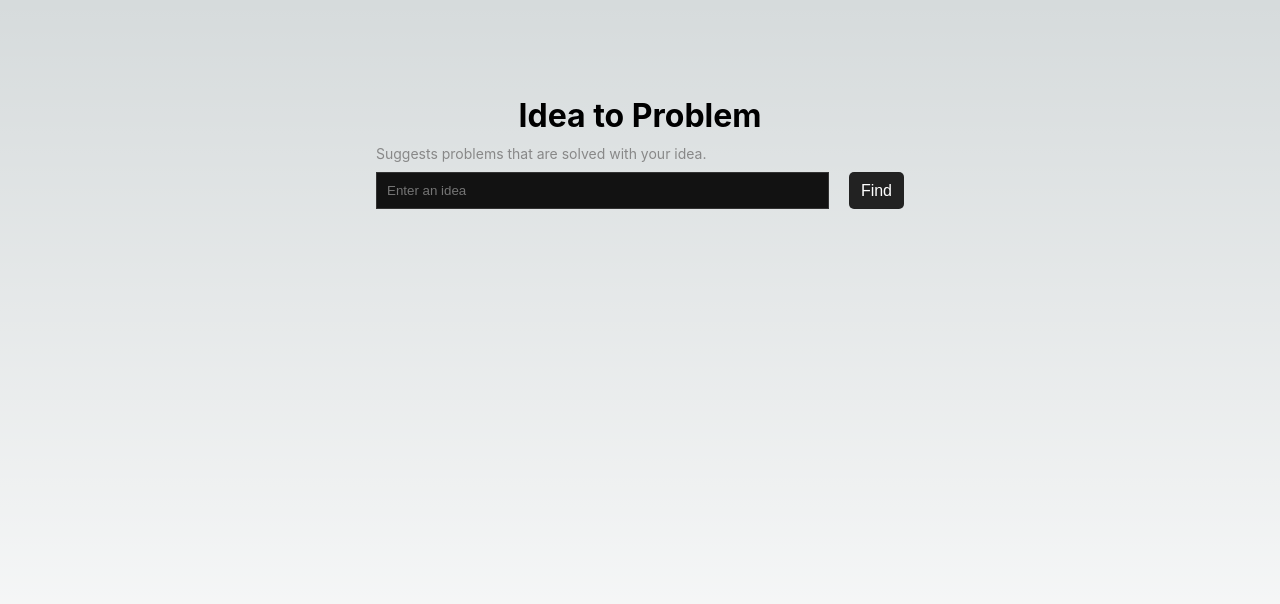
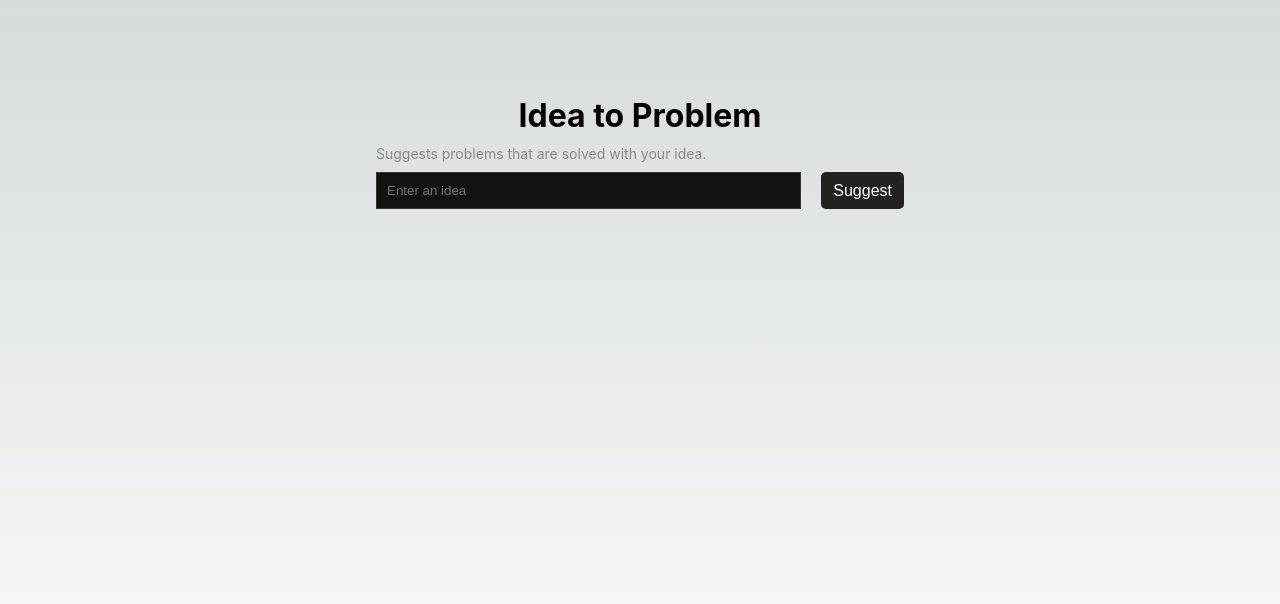
Before and after one commit to nishantrpai/tools.nishu.dev, a Next.js app: page /idea2problem in a window 1280 px wide. Shown: the top 604 px of the page. Built offline with nearby package versions, Linux system fonts and the light colour scheme.

Commit message:
update btn cta

```diff
--- a/pages/idea2problem.js
+++ b/pages/idea2problem.js
@@ -39,7 +39,7 @@ export default function Home() {
 
         <div style={{ display: 'flex', width: '100%', fontSize: '12px', gap: '20px'}}>
           <input style={{flexBasis: '90%', padding: '10px', border: '1px solid #333', outline: 'none'}} type="text" placeholder="Enter an idea" value={idea} onChange={handleIdea} />
-          <button onClick={fetchProblems}>Find</button>
+          <button onClick={fetchProblems}>Suggest</button>
         </div>
 
         <div style={{ display: 'flex', flexDirection: 'column', width: '100%', fontSize: '12px', gap: '20px', fontFamily: 'monospace'}}>
```
